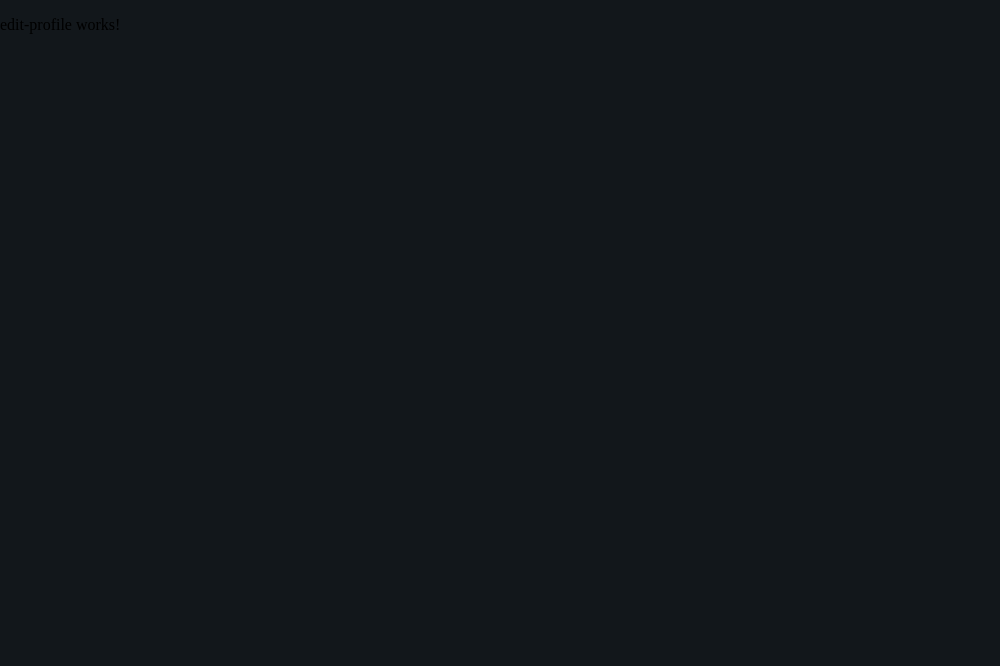
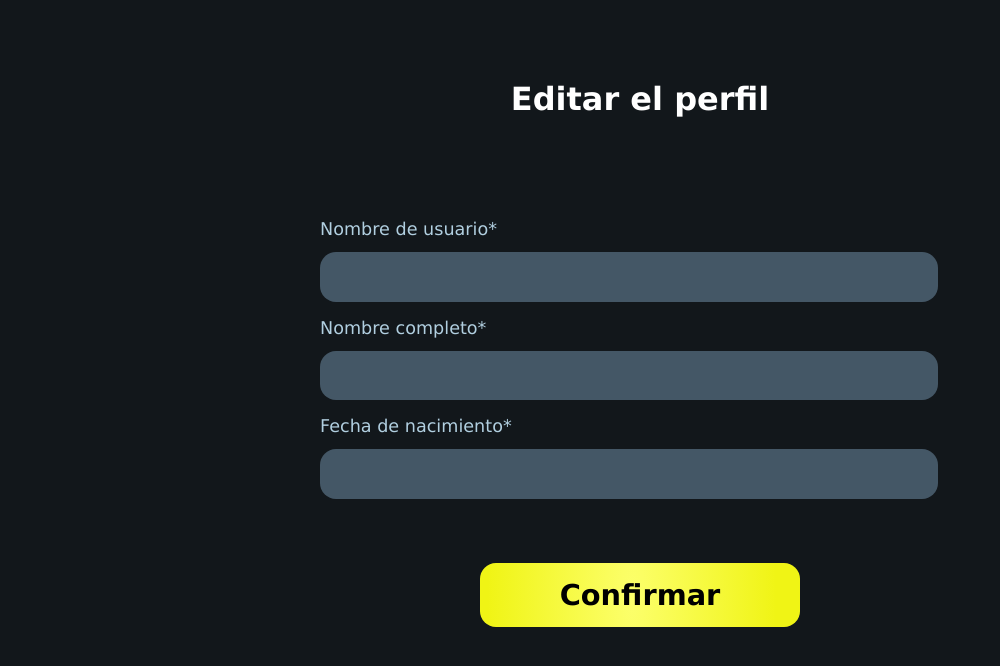
Before and after one commit to javidiazdom/schedule-app, an Angular app in the folder frontend/: page /edit-profile in a window 1280 px wide. Shown: the top 666 px of the page, without its empty margins (0-1000 px from the left). Built offline with nearby package versions, Linux system fonts and the light colour scheme; no server answers; a web font is replaced by a local one.

Commit message:
Update profile WIP

```diff
--- a/frontend/src/app/app-routing/app-routing.module.ts
+++ b/frontend/src/app/app-routing/app-routing.module.ts
@@ -3,7 +3,7 @@ import { RouterModule, Routes } from '@angular/router';
 import {LoginComponent} from '../auth/login/login.component';
 import { RegisterComponent} from "../auth/register/register.component";
 import { MainPageComponent } from "../pages/main-page/main-page.component";
-import { EditProfileComponent} from "../auth/edit-profile/edit-profile.component";
+import { EditProfileComponent } from "../auth/edit-profile/edit-profile.component";
 
 
 
--- a/frontend/src/app/auth/edit-profile/edit-profile.component.css
+++ b/frontend/src/app/auth/edit-profile/edit-profile.component.css
@@ -0,0 +1,52 @@
+.center {
+    padding: 0 20rem;
+}
+
+h1 {
+    font-family: Verdana,Geneva,sans-serif;
+    color: white;
+    text-align: center;
+    margin-top: 5rem;
+}
+
+.form-container {
+    padding: 5rem 0;
+    display: flex;
+    flex-direction: column;
+}
+
+label {
+    font-family: Verdana,Geneva,sans-serif;
+    color: #B1CFE0;
+    margin-bottom: 0.8rem;
+    font-size: 1.1rem;
+}
+
+input[type=text], input[type=password] {
+    padding: 0.3rem;
+    outline: none;
+    border: 0px;
+    height: 70%;
+    width: 95%;
+    background-color: var(--accent-color);
+    height: 2.5rem;
+    border-radius: 1rem;
+    color: white;
+    font-size: 1.2rem;
+    margin: 0 0 1rem 0;
+}
+
+input[type=submit] {
+    margin-top: 3rem;
+    background: radial-gradient(45.19% 704.89% at 47.44% 57.6%, #FCFF6B 0%, #F0F415 100%);
+    border: none;
+    font-family: Verdana, Geneva, Tahoma, sans-serif;
+    font-size: 1.8rem;
+    font-weight: bold;
+    width: 20rem;
+    height: 4rem;
+    border-radius: 1rem;
+    align-self: center;
+    cursor: pointer;
+    outline: none;
+}
--- a/frontend/src/app/auth/edit-profile/edit-profile.component.html
+++ b/frontend/src/app/auth/edit-profile/edit-profile.component.html
@@ -1 +1,18 @@
-<p>edit-profile works!</p>
+<div class = "center">
+    <h1>Editar el perfil</h1>
+    <div class="form-container">
+        <label>
+            Nombre de usuario*
+        </label>
+        <input type="text" [formControl]="userName"/>
+        <label>
+            Nombre completo*
+        </label>
+        <input type="text" [formControl]="name"/>
+        <label>
+            Fecha de nacimiento*
+        </label>
+        <input type="text" [formControl]="birthDate"/>
+        <input type="submit" value="Confirmar"/>
+    </div>
+</div>
--- a/frontend/src/app/auth/edit-profile/edit-profile.component.ts
+++ b/frontend/src/app/auth/edit-profile/edit-profile.component.ts
@@ -1,4 +1,7 @@
 import { Component, OnInit } from '@angular/core';
+import { FormControl} from '@angular/forms';
+import { HttpService } from '../../http-service.service';
+import { ProfileData } from '../../models/ProfileData';
 
 @Component({
   selector: 'app-edit-profile',
@@ -7,7 +10,37 @@ import { Component, OnInit } from '@angular/core';
 })
 export class EditProfileComponent implements OnInit {
 
-  constructor() { }
+  constructor(private httpService: HttpService) {
+    httpService.getProfileData().subscribe(
+      (profile: ProfileData) => {
+        this.currentProfile = profile;
+        this.userName.setValue(profile.username);
+        this.name.setValue(profile.name);
+        this.birthDate.setValue(profile.birthDate);
+      }
+    )
+  }
+
+  currentProfile: ProfileData;
+
+  userName =  new FormControl('');
+  name =  new FormControl('');
+  birthDate =  new FormControl('');
+
+
+
+  sendForm() {
+    const newUser: ProfileData = {
+      username: this.userName.value,
+      name: this.name.value,
+      birthDate: this.birthDate.value
+    }
+    this.httpService.updateProfile(newUser).subscribe((response) => {
+      if (response) {
+        window.location.replace("/boards");
+      }
+    });
+  }
 
   ngOnInit(): void {
   }
--- a/frontend/src/app/components/task/task.component.css
+++ b/frontend/src/app/components/task/task.component.css
@@ -3,6 +3,11 @@
     display: flex;
     flex-direction: row;
 }
+
+p {
+    cursor: pointer;
+}
+
 img {
     margin-right: 1rem;
 }
--- a/frontend/src/app/http-service.service.ts
+++ b/frontend/src/app/http-service.service.ts
@@ -6,6 +6,7 @@ import {UserRegisterData} from './models/UserRegisterData'
 import {Board} from './models/Board';
 import { Task } from './models/Task';
 import { Observable } from 'rxjs';
+import { ProfileData } from './models/ProfileData';
 
 
 @Injectable({
@@ -20,6 +21,14 @@ export class HttpService {
   }
   register(userResgisterData: UserRegisterData) {
     return this.http.post(Routes.register, userResgisterData);
+  }
+
+  getProfileData(): Observable<ProfileData> {
+    return this.http.get<ProfileData>(Routes.profileData, {headers: this.getHeaders()});
+  }
+
+  updateProfile(userProfileData: ProfileData) {
+    return this.http.post(Routes.updateProfile, userProfileData,{headers: this.getHeaders()});
   }
 
   getBoards(): Observable<Board[]> {
--- /dev/null
+++ b/frontend/src/app/models/ProfileData.ts
@@ -0,0 +1,6 @@
+export interface ProfileData {
+    _id: String;
+    name: String;
+    username: String;
+    birthDate: String;
+}
--- a/frontend/src/app/pages/main-page/main-page.component.css
+++ b/frontend/src/app/pages/main-page/main-page.component.css
@@ -30,6 +30,17 @@
 
 b {
     color: #FCFF6B;
+}
+
+a {
+    text-decoration: none;
+    cursor: pointer;
+
+}
+
+a:hover {
+    text-decoration: underline;
+    text-decoration-color: #FCFF6B;
 }
 
 nav {
--- a/frontend/src/app/pages/main-page/main-page.component.html
+++ b/frontend/src/app/pages/main-page/main-page.component.html
@@ -10,7 +10,7 @@
         </nav>
         <div class = "user-actions">
             <div class = "user-actions-row">
-                <p>Bienvenido, <b>{{ userName }}</b> </p><img (click)="deleteUser()" src="assets/icons/Thrash.svg">
+                <p>Bienvenido, <a href="/edit-profile"><b>{{ userName }}</b></a> </p><img (click)="deleteUser()" src="assets/icons/Thrash.svg">
             </div>
             <app-logout></app-logout>
         </div>
--- a/frontend/src/app/routes.ts
+++ b/frontend/src/app/routes.ts
@@ -3,6 +3,8 @@ const URL = "http://localhost:3000";
 export const Routes = {
     login: `${URL}/login`,
     register: `${URL}/register`,
+    profileData: `${URL}/profile`,
+    updateProfile: `${URL}/update-profile`,
     createBoard: `${URL}/board`,
     createTask: (boardName: String) => {return `${URL}/task/${boardName}`},
     getTaskInfo: (boardId: String, taskId: String) => {return `${URL}/tasks/${boardId}/${taskId}`},
```
Also changed, not shown: 2 other files (tests, documents, lock files or other folders).
